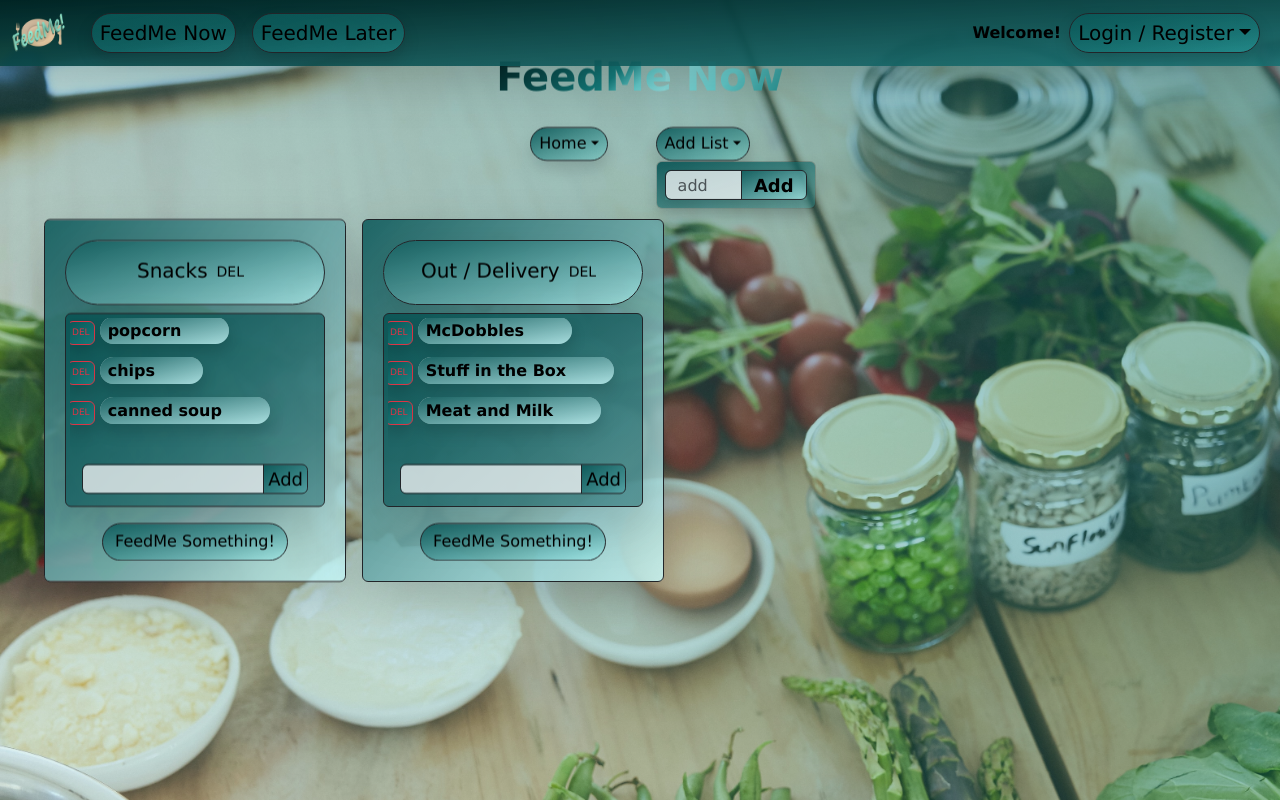
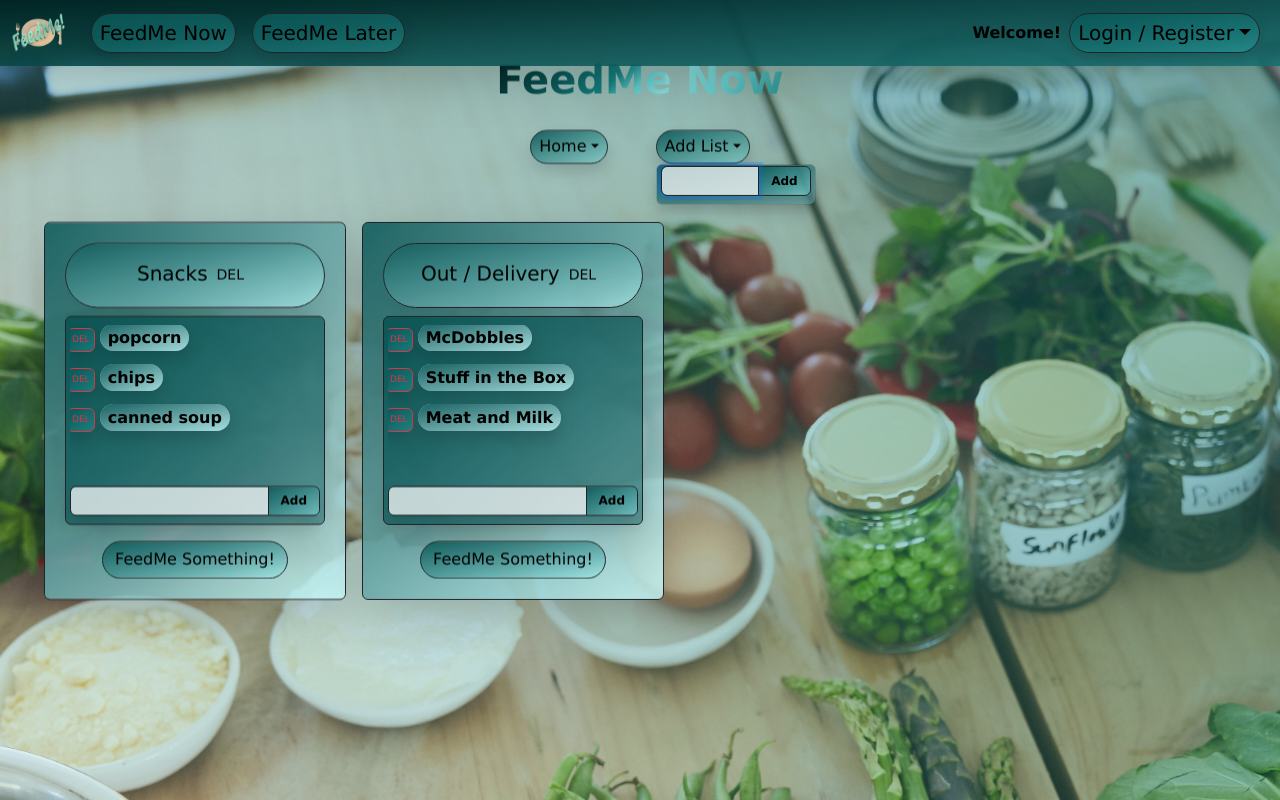
Before and after one commit to pjduri-practice/feedme-react, a React (Create React App) app: page /feedmenow in a window 1280 px wide. Both pictures are taken after a click on the link "Add List". Shown: the top 800 px of the page. Built offline with nearby package versions, Linux system fonts and the light colour scheme.

Commit message:
implemented igform for add option and add list

```diff
--- a/src/components/IGForm.js
+++ b/src/components/IGForm.js
@@ -17,7 +17,9 @@ export default function ({
 
     return (
         <>
-            <Form onSubmit={handleSubmit}>
+            <Form onSubmit={handleSubmit}
+                style={{marginTop: -15}}
+                className='shadow'>
                 <InputGroup>
                     {leftBtnTxt && <InputGroupText
                         className='text-black bg-light bg-opacity-25 border-dark'
@@ -30,6 +32,7 @@ export default function ({
                     </InputGroupText>}
                     <Input autoFocus
                         type='text'
+                        className='bg-light bg-opacity-75 border-dark'
                         style={{ height: 30, fontSize: 18 }}
                         value={inputText}
                         onBlur={handleBlur}
--- a/src/pages/FeedMeNow/ChoiceList/AddOption.js
+++ b/src/pages/FeedMeNow/ChoiceList/AddOption.js
@@ -1,5 +1,6 @@
 import { Form, Input, InputGroup, InputGroupText } from 'reactstrap'
 import { useState } from 'react'
+import IGForm from '../../../components/IGForm'
 
 export function AddOption({
     bgGradient,
@@ -37,7 +38,15 @@ export function AddOption({
 
     return (
         <>
-            <Form onSubmit={handleSubmit} className='container-fluid'>
+            <IGForm bgGradient={bgGradient}
+                handleSubmit={handleSubmit}
+                inputText={addInput}
+                handleBlur={handleSubmit}
+                handleChange={handleInputChange}
+                leftBtnTxt=''
+                rtBtn1Txt='Add'
+                rtBtn2Txt='' />
+            {/* <Form onSubmit={handleSubmit} className='container-fluid'>
                 <InputGroup>
                     <Input className='bg-light bg-opacity-75 border-dark mb-2'
                         style={{ height: 30, fontSize: 18 }}
@@ -53,7 +62,7 @@ export function AddOption({
                         Add
                     </InputGroupText>
                     </InputGroup>
-            </Form>
+            </Form> */}
         </>
     )
 }
--- a/src/pages/FeedMeNow/ChoiceList/ChoiceList.js
+++ b/src/pages/FeedMeNow/ChoiceList/ChoiceList.js
@@ -27,7 +27,7 @@ export default function ChoiceList({
         ' bg-opacity-50 rounded-pill shadow-lg'
     const bsDelButtonClasses = 'btn btn-sm mt-3 bg-transparent text-black'
     const bsCardTextClasses =
-        'bg-dark border border-dark bg-opacity-50 rounded shadow-lg p-1'
+        'bg-dark border border-dark bg-opacity-50 rounded shadow-lg pt-2 pb-2 ps-1 pe-1'
 
     const [randomOption, setRandomOption] = useState(null)
     const [options, setOptions] =
@@ -94,7 +94,7 @@ export default function ChoiceList({
                         style={{ backgroundImage: bgGradient }}>
                         <List type='unstyled'
                             className='overflow-auto'
-                            style={{ height: 130 }} >
+                            style={{ height: 160 }} >
                             {options.map((o) =>
                                 <Option key={o.id}
                                     option={o}
--- a/src/pages/FeedMeNow/ChoiceList/Option.js
+++ b/src/pages/FeedMeNow/ChoiceList/Option.js
@@ -45,7 +45,7 @@ export function Option({
                             }}>
                             DEL
                         </span>}
-                        <span className='text-black pt-1 pb-1 ps-2 pe-5 fw-bold rounded-pill shadow bg-light bg-opacity-75'
+                        <span className='text-black pt-1 pb-1 ps-2 pe-2 fw-bold rounded-pill shadow bg-light bg-opacity-75'
                             style={{
                                 fontSize: 16,
                                 backgroundImage: bgGradient
--- a/src/pages/FeedMeNow/header/AddList.js
+++ b/src/pages/FeedMeNow/header/AddList.js
@@ -1,5 +1,6 @@
 import React, { useState } from 'react'
 import { Dropdown, DropdownMenu, DropdownToggle, Form, InputGroup, Input, InputGroupText } from 'reactstrap'
+import IGForm from '../../../components/IGForm'
 
 export function AddList({
     layoutId,
@@ -43,9 +44,17 @@ export function AddList({
             style={{ backgroundImage: bgGradient}}>
                 Add List
             </DropdownToggle>
-            <DropdownMenu className='bg-dark shadow p-2 bg-opacity-25'
+            <DropdownMenu className='bg-secondary shadow pt-3 ps-1 pe-1 bg-opacity-50'
                  style={{ backgroundImage: bgGradient }}>
-                <Form onSubmit={handleSubmit}>
+                    <IGForm bgGradient={bgGradient}
+                        handleSubmit={handleSubmit}
+                        inputText={addListInput}
+                        handleBlur={()=>{return}}
+                        handleChange={e => {setAddListInput(e.target.value)}}
+                        leftBtnTxt=''
+                        rtBtn1Txt='Add'
+                        rtBtn2Txt='' />
+                {/* <Form onSubmit={handleSubmit}>
                     <InputGroup className='shadow'>
                         <Input type='text'
                         style={{ height: 30 }}
@@ -64,7 +73,7 @@ export function AddList({
                             Add
                         </InputGroupText>
                     </InputGroup>
-                </Form>
+                </Form> */}
             </DropdownMenu>
         </Dropdown>
     )
```
